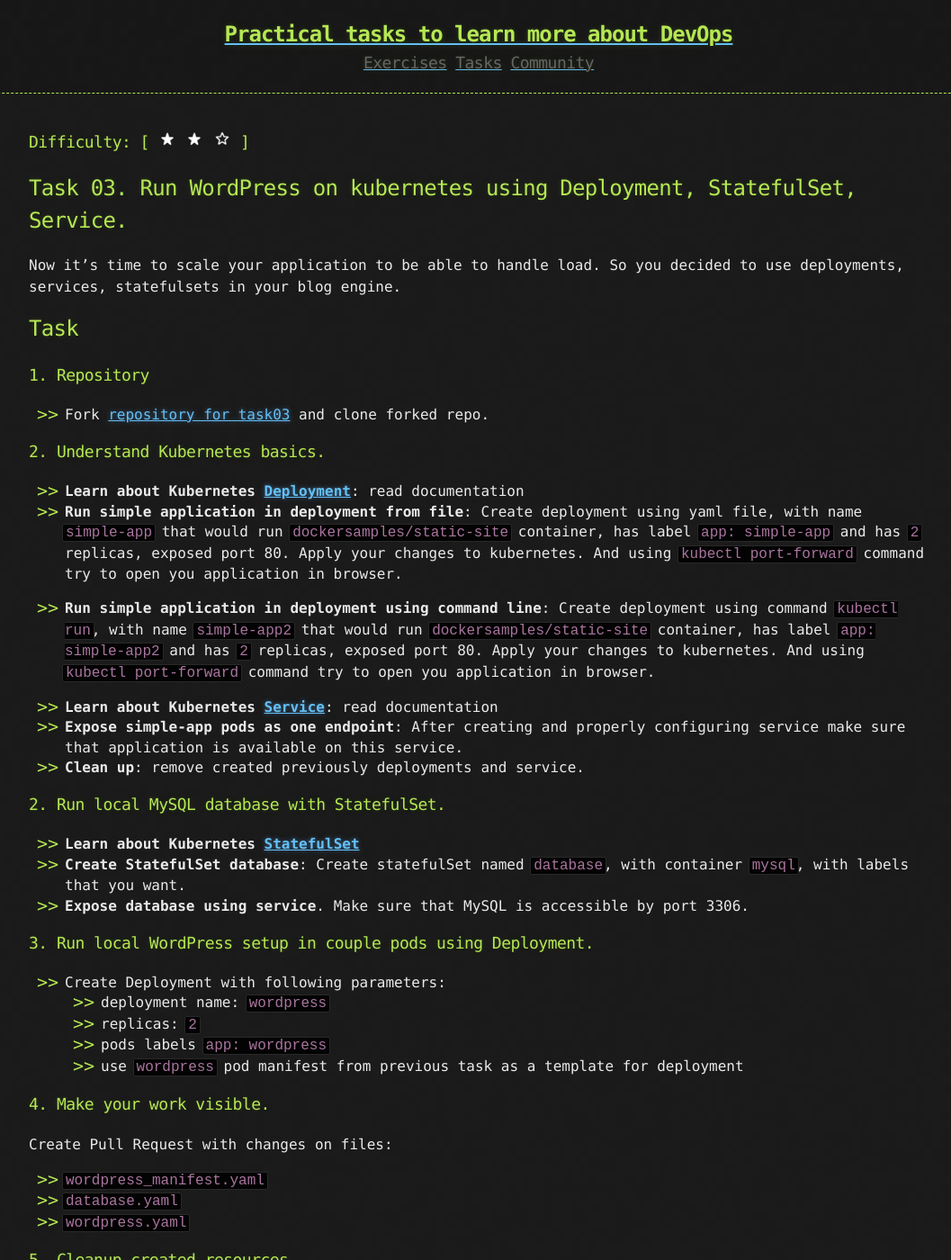
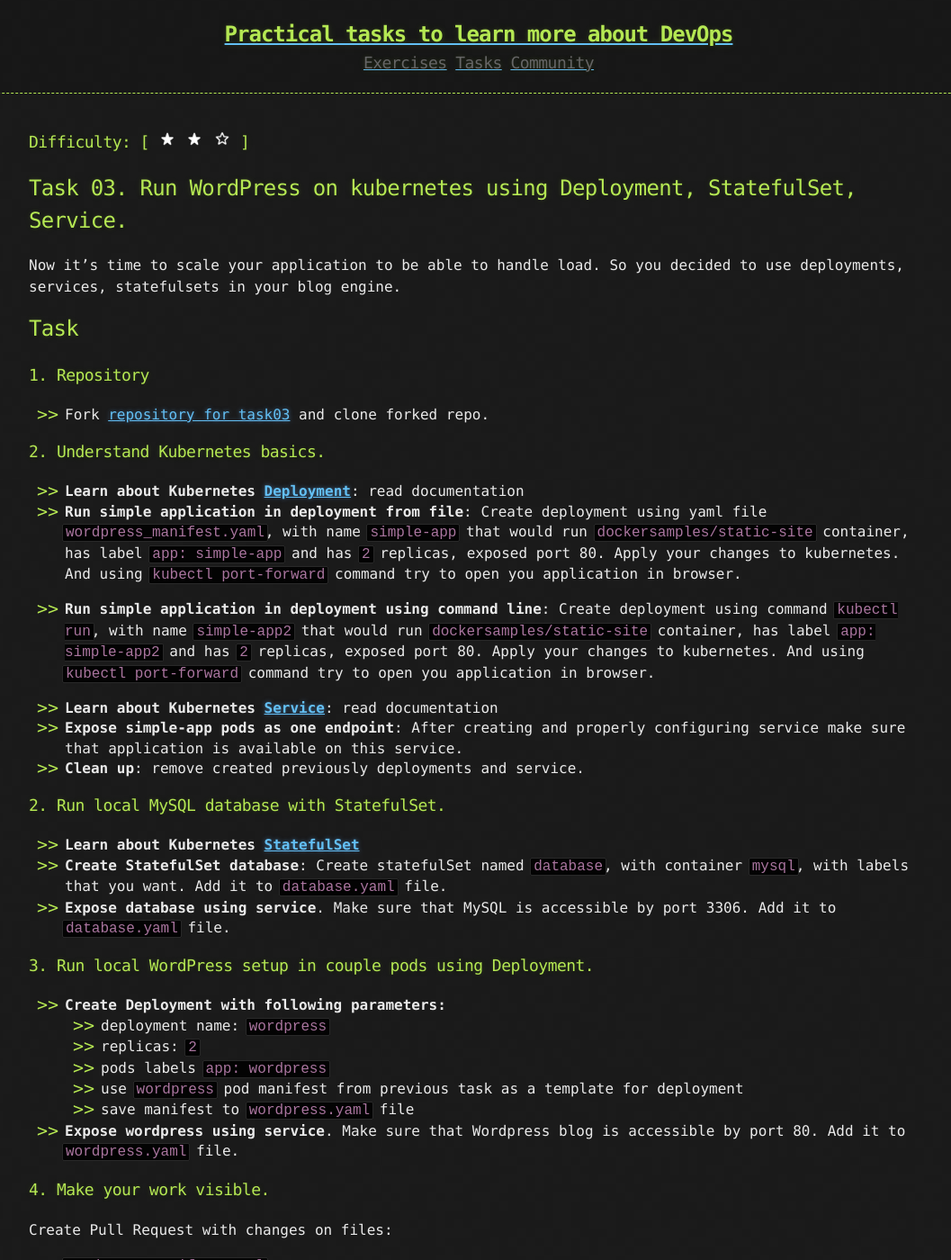
Before and after one commit to korney4eg/korney4eg.github.io, a Jekyll site: the page built from tasks/_posts/2021-03-01-phase3-task3-run-blog-engine-on-k8s-deployments.md, in a window 1280 px wide and 1400 px high. Shown: the whole window at 90% size, without its empty margins (108-1165 px from the left). Built offline with Jekyll 4.4.1, drawn with Linux system fonts in a browser that asks for light colours.

Commit message:
more updates on task3 ph3

```diff
--- a/tasks/_posts/2021-03-01-phase3-task3-run-blog-engine-on-k8s-deployments.md
+++ b/tasks/_posts/2021-03-01-phase3-task3-run-blog-engine-on-k8s-deployments.md
@@ -19,7 +19,7 @@ Now it's time to scale your application to be able to handle load. So you decide
 ### 2. Understand Kubernetes basics.
 
 - **Learn about Kubernetes [Deployment](https://kubernetes.io/docs/concepts/workloads/controllers/deployment/)**: read documentation
-- **Run simple application in deployment from file**: Create deployment using yaml file, with name `simple-app` that would run `dockersamples/static-site` container, has label `app: simple-app` and has `2` replicas, exposed port 80. Apply your changes to kubernetes. And using `kubectl port-forward` command try to open you application in browser.
+- **Run simple application in deployment from file**: Create deployment using yaml file `wordpress_manifest.yaml`, with name `simple-app` that would run `dockersamples/static-site` container, has label `app: simple-app` and has `2` replicas, exposed port 80. Apply your changes to kubernetes. And using `kubectl port-forward` command try to open you application in browser.
 - **Run simple application in deployment using command line**: Create deployment using command `kubectl run`, with name `simple-app2` that would run `dockersamples/static-site` container, has label `app: simple-app2` and has `2` replicas, exposed port 80. Apply your changes to kubernetes. And using `kubectl port-forward` command try to open you application in browser.
 
 - **Learn about Kubernetes [Service](https://kubernetes.io/docs/concepts/services-networking/service/)**: read documentation
@@ -29,16 +29,19 @@ Now it's time to scale your application to be able to handle load. So you decide
 ### 2. Run local MySQL database with StatefulSet.
 
 - **Learn about Kubernetes [StatefulSet](https://kubernetes.io/docs/concepts/workloads/controllers/statefulset/)**
-- **Create StatefulSet database**: Create statefulSet named `database`, with container `mysql`, with labels that you want.
-- **Expose database using service**. Make sure that MySQL is accessible by port 3306.
+- **Create StatefulSet database**: Create statefulSet named `database`, with container `mysql`, with labels that you want. Add it to `database.yaml` file.
+- **Expose database using service**. Make sure that MySQL is accessible by port 3306. Add it to `database.yaml` file.
 
 ### 3. Run local WordPress setup in couple pods using Deployment.
 
-- Create Deployment with following parameters:
+- **Create Deployment with following parameters:**
   - deployment name: `wordpress`
   - replicas: `2`
   - pods labels `app: wordpress`
   - use `wordpress` pod manifest from previous task as a template for deployment
+  - save manifest to `wordpress.yaml` file
+
+- **Expose wordpress using service**. Make sure that Wordpress blog is accessible by port 80. Add it to `wordpress.yaml` file.
 
 ### 4. Make your work visible.
 
```
